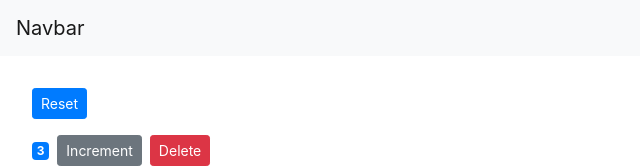
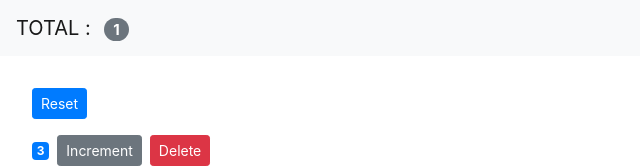
Before and after one commit to SamirJouni/shopping-cart, a React (Create React App) app: page / in a window 1280 px wide. Shown: the top 168 px of the page, without its empty margins (0-640 px from the left). Built offline with nearby package versions, Linux system fonts and the light colour scheme.

Commit message:
finished the project

```diff
--- a/src/components/Navbar.jsx
+++ b/src/components/Navbar.jsx
@@ -1,11 +1,11 @@
 import React from "react";
 
-const Navbar = () => {
+const Navbar = (props) => {
 	return (
 		<nav className="navbar navbar-light bg-light">
-			<a className="navbar-brand" href="#">
-				Navbar
-			</a>
+			<span className="navbar-brand">
+				TOTAL : <span className="badge badge-pill badge-secondary ml-2">{props.totalCounters}</span>
+			</span>
 		</nav>
 	);
 };
--- a/src/containers/App.jsx
+++ b/src/containers/App.jsx
@@ -37,10 +37,11 @@ class App extends Component {
 		this.setState({counters});
 	};
 
+
 	render() {
 		return (
 			<React.Fragment>
-				<Navbar />
+				<Navbar totalCounters={this.state.counters.filter(counter => counter.value > 0).length}/>
 				<main className="m-4">
 					<Counters
 						counters={this.state.counters}
```
